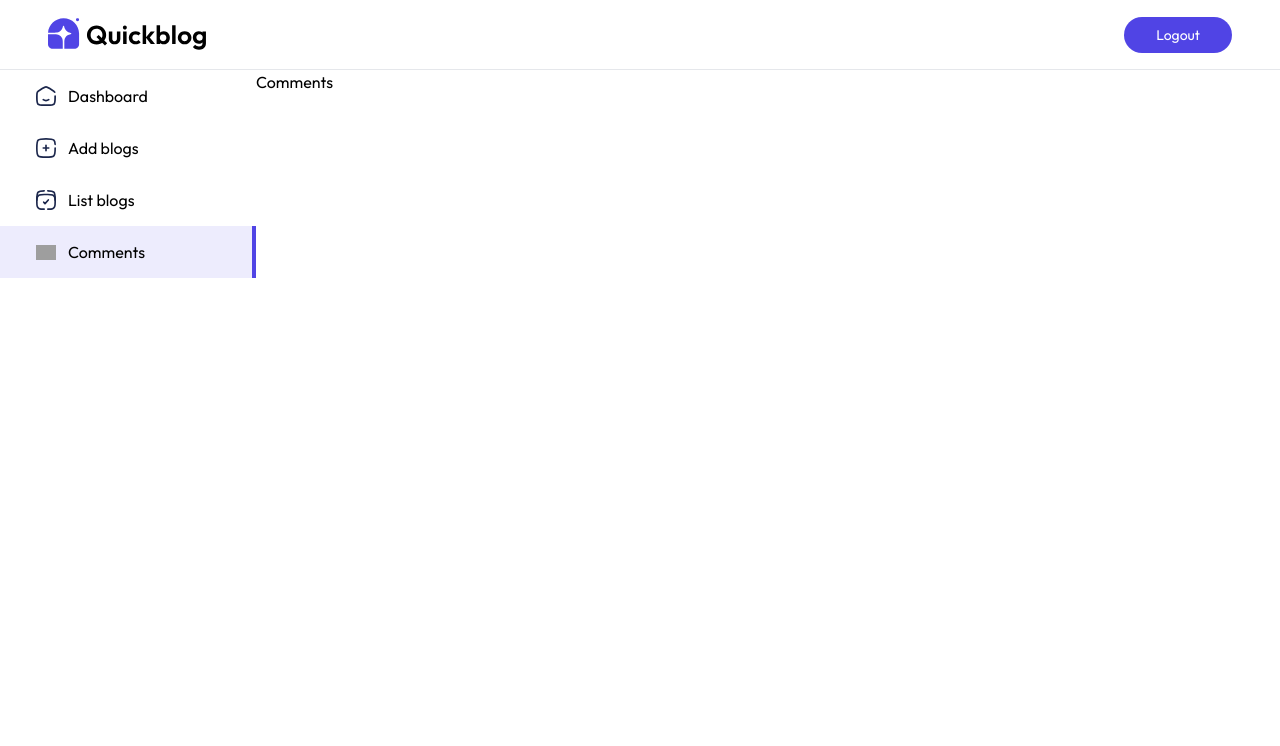
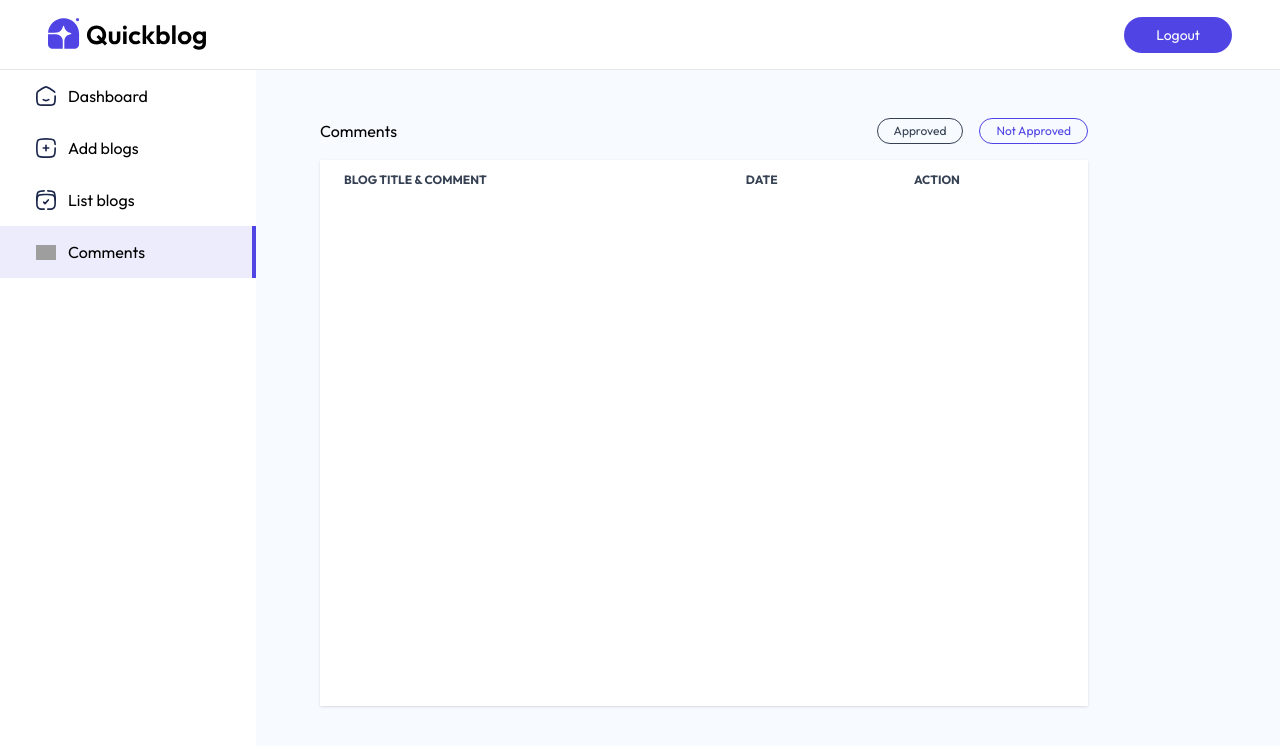
Before and after one commit to toffly/QuickBlog, a React (Vite) app in the folder client/: page /admin/comments in a window 1280 px wide. Shown: the top 746 px of the page. Built offline with nearby package versions, Linux system fonts and the light colour scheme; grey boxes are pictures that could not be loaded.

Commit message:
Implement Comments component with filtering and data fetching functionality

```diff
--- a/client/src/pages/admin/Comments.jsx
+++ b/client/src/pages/admin/Comments.jsx
@@ -1,9 +1,62 @@
-import React from 'react'
+import { useEffect, useState } from "react";
+import { comments_data } from "../../assets/assets";
 
 const Comments = () => {
+  const [comments, setComments] = useState([]);
+  const [filter, setFilter] = useState("Not Approved");
+
+  const fetchComments = async () => {
+    setComments(comments_data);
+  };
+
+  useEffect(() => {
+    const fetchData = async () => {
+      await fetchComments();
+    };
+    fetchData();
+  }, []);
+
   return (
-    <div>Comments</div>
-  )
-}
+    <div className="flex-1 pt-5 px-5 sm:pt-12 sm:pl-16 bg-blue-50/50">
+      <div className="flex justify-between items-center max-w-3xl">
+        <h1>Comments</h1>
+        <div className="flex gap-4">
+          <button
+            onClick={() => setFilter("Approved")}
+            className={`shadow-custom-sm border rounded-full px-4 py-1 cursor-pointer text-xs ${filter === "Approved" ? "text-primary" : "text-gray-700"}`}
+          >
+            Approved
+          </button>
+          <button
+            onClick={() => setFilter("Not Approved")}
+            className={`shadow-custom-sm border rounded-full px-4 py-1 cursor-pointer text-xs ${filter === "Not Approved" ? "text-primary" : "text-gray-700"}`}
+          >
+            Not Approved
+          </button>
+        </div>
+      </div>
+      <div className="relative h-4/5 max-w-3xl overflow-x-auto mt-4 bg-white shadow rounded-large scrollbar-ide">
+        <table className="w-full text-sm text-gray-500">
+          <thead className="text-xs text-gray-700 text-left uppercase">
+            <tr>
+              <th scope="col" className="px-6 py-3">
+                Blog Title & Comment
+              </th>
+              <th scope="col" className="px-6 py-3 max-sm:hidden">
+                Date
+              </th>
+              <th scope="col" className="px-6 py-3">
+                Action
+              </th>
+            </tr>
+          </thead>
+          <tbody>
 
-export default Comments
+          </tbody>
+        </table>
+      </div>
+    </div>
+  );
+};
+
+export default Comments;
```
